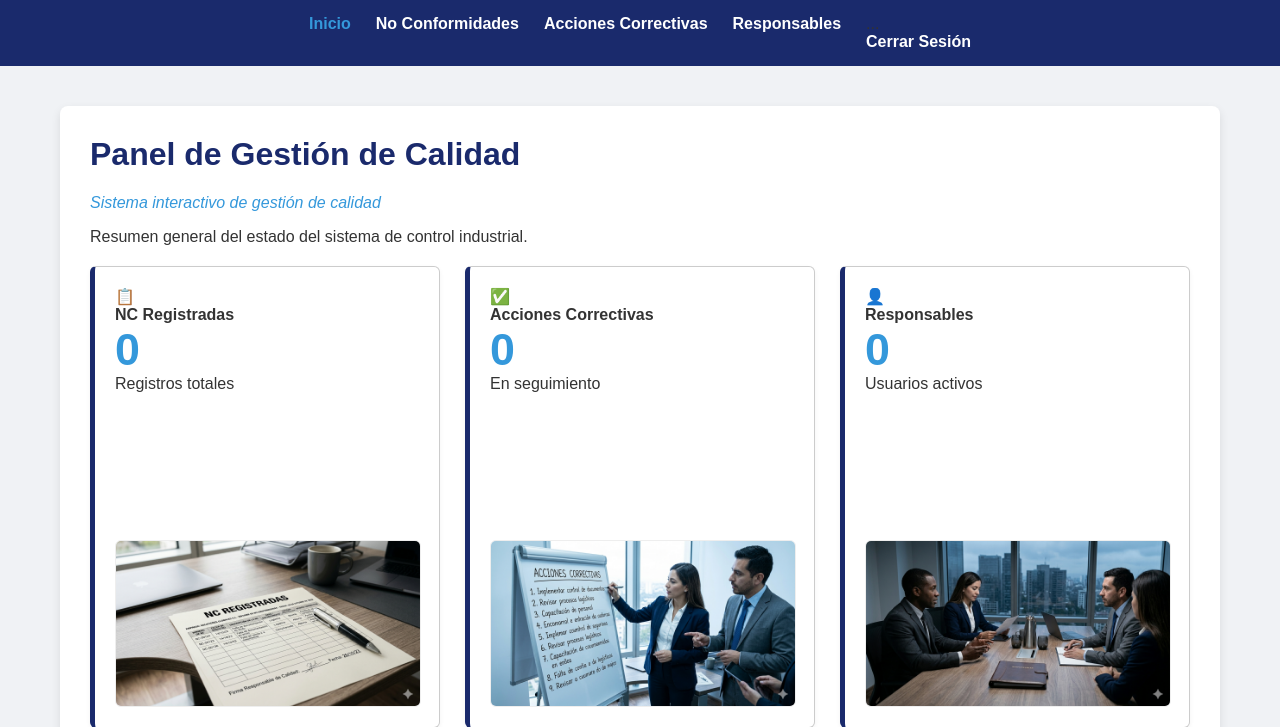
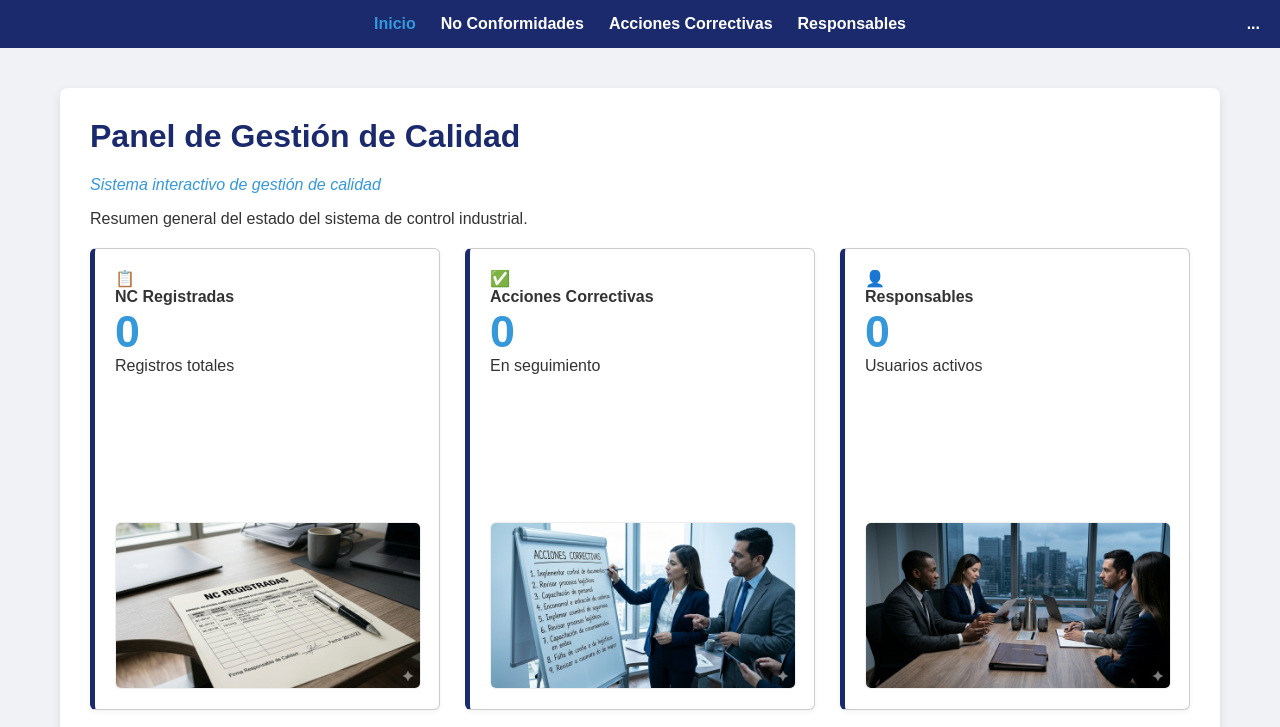
Before and after one commit to josuresano/IW-Grupo2-Reto5, a Django app: page /inicio/ in a window 1280 px wide. Shown: the top 727 px of the page. Run offline with Django 5.2, Linux system fonts and the light colour scheme; data that the repository does not hold is empty; parts of the project's set-up code (start-up, migrations or seed data) failed here and were passed over.

Commit message:
Mejora de menu de usuario aplicandole css y js

```diff
--- a/static/CSS/estilos.css
+++ b/static/CSS/estilos.css
@@ -18,7 +18,9 @@ nav {
     padding: 15px;
     display: flex;
     justify-content: center;
+    align-items: center;
     gap: 25px;
+    position: relative;
 }
 
 nav a {
@@ -270,6 +272,42 @@ textarea {
     margin-right: 50px;
 }
 
+.usuario-menu {
+    position: absolute;
+    right: 20px;
+    cursor: pointer;
+    color: white;
+    font-weight: bold;
+}
+
+.dropdown-menu {
+    display: none;
+    position: absolute;
+    right: 0;
+    background: white;
+    border-radius: 6px;
+    box-shadow: 0 4px 10px rgba(0, 0, 0, 0.15);
+    padding: 10px;
+    min-width: 150px;
+    z-index: 100;
+}
+
+.dropdown-menu.visible {
+    display: block;
+}
+
+.dropdown-menu a {
+    color: red;
+    text-decoration: none;
+    font-weight: bold;
+    display: block;
+}
+
+.usuario-menu:hover,
+.usuario-menu.activo {
+    color: var(--azul-claro);
+}
+
 @media (max-width: 768px) {
     .proyecto-info-wrapper {
         grid-template-columns: 1fr;
@@ -281,4 +319,13 @@ textarea {
         display: center;
         margin: 20px auto 0 auto;
     }
+
+    nav {
+        flex-wrap: wrap;
+    }
+
+    .usuario-menu {
+        width: 100%;
+        text-align: right;
+    }
 }
--- a/static/JS/scripts.js
+++ b/static/JS/scripts.js
@@ -196,6 +196,7 @@ async function cargarUsuario() {
 
 document.getElementById('usuario-menu') && document.getElementById('usuario-menu').addEventListener('click', function() {
     document.getElementById('dropdown-menu').classList.toggle('visible');
+    this.classList.toggle('activo');
 });
 
 cargarUsuario();
```
Also changed, not shown: 1 other file.
